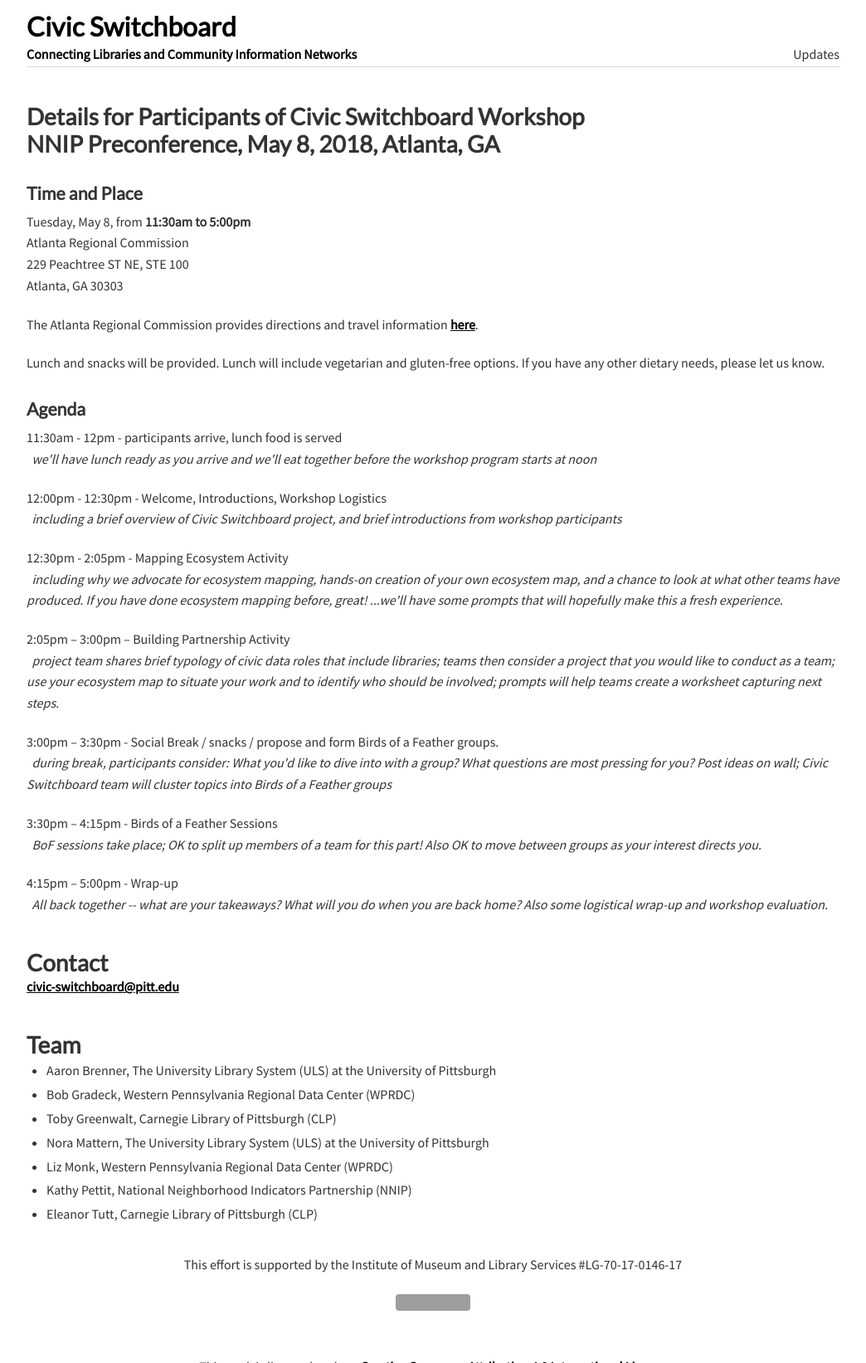
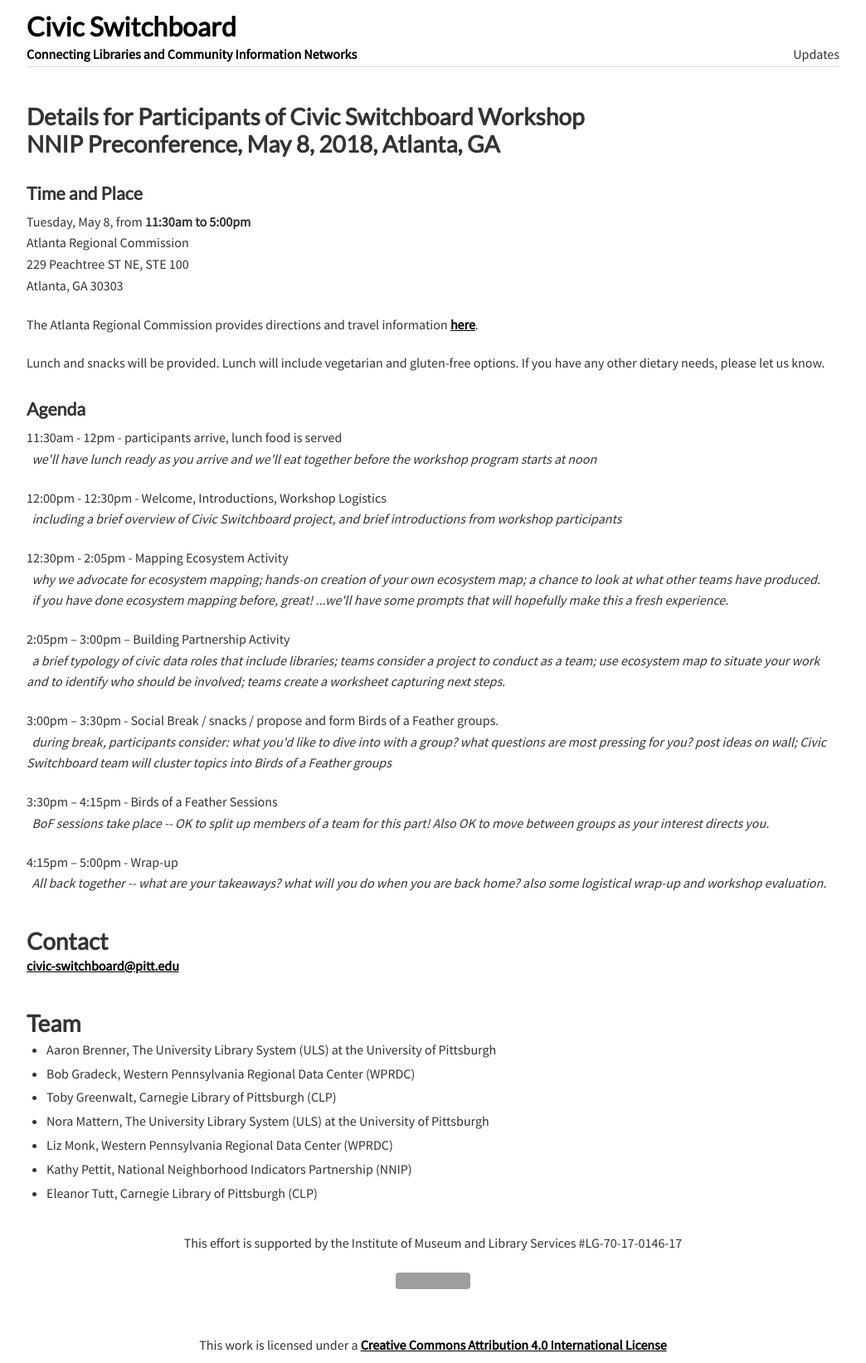
Before and after one commit to civic-switchboard/civic-switchboard.github.io.first, a Jekyll site: the page built from workshop-atl.html, in a window 1280 px wide, cut to the strip 0-1643 px from the top of the page. Shown: the whole strip at 83% size, without its empty margins (118-1162 px from the left). Built offline with Jekyll 4.4.1, drawn with Linux system fonts in a browser that asks for light colours; grey boxes are pictures that could not be loaded.

Commit message:
Update workshop-atl.html

```diff
--- a/workshop-atl.html
+++ b/workshop-atl.html
@@ -37,33 +37,34 @@
 
         <p>
             12:30pm - 2:05pm - Mapping Ecosystem Activity<br/>
-            &nbsp;&nbsp;<i>including why we advocate for ecosystem mapping, hands-on creation of your own ecosystem map, and a chance to
-            look at what other teams have produced. If you have done ecosystem mapping before, great! ...we'll have some prompts that will hopefully
+            &nbsp;&nbsp;<i>why we advocate for ecosystem mapping; hands-on creation of your own ecosystem map; a chance to
+            look at what other teams have produced.<br/>
+            &nbsp;&nbsp;if you have done ecosystem mapping before, great! ...we'll have some prompts that will hopefully
             make this a fresh experience.</i>
         </p>
 
         <p>
             2:05pm – 3:00pm – Building Partnership Activity<br/>
-            &nbsp;&nbsp;<i>project team shares brief typology of civic data roles that include libraries; teams then consider a project that you would
-            like to conduct as a team; use your ecosystem map to situate your work and to identify who should be involved; prompts will help teams
+            &nbsp;&nbsp;<i>a brief typology of civic data roles that include libraries; teams consider a project to conduct as a team;
+            use ecosystem map to situate your work and to identify who should be involved; teams
             create a worksheet capturing next steps.</i>
         </p>
 
         <p>
             3:00pm – 3:30pm - Social Break / snacks / propose and form Birds of a Feather groups.<br/>
-            &nbsp;&nbsp;<i>during break, participants consider: What you'd like to dive into with a group? What questions are most
-            pressing for you? Post ideas on wall; Civic Switchboard team will cluster topics into Birds of a Feather groups</i>
+            &nbsp;&nbsp;<i>during break, participants consider: what you'd like to dive into with a group? what questions are most
+            pressing for you? post ideas on wall; Civic Switchboard team will cluster topics into Birds of a Feather groups</i>
         </p>
 
         <p>
             3:30pm – 4:15pm - Birds of a Feather Sessions<br/>
-            &nbsp;&nbsp;<i>BoF sessions take place; OK to split up members of a team for this part! Also OK to move between groups as
+            &nbsp;&nbsp;<i>BoF sessions take place -- OK to split up members of a team for this part! Also OK to move between groups as
             your interest directs you.</i>
         </p>
 
         <p>
             4:15pm – 5:00pm - Wrap-up<br/>
-            &nbsp;&nbsp;<i>All back together -- what are your takeaways? What will you do when you are back home? Also some logistical
+            &nbsp;&nbsp;<i>All back together -- what are your takeaways? what will you do when you are back home? also some logistical
             wrap-up and workshop evaluation.</i>
         </p>
 
```
